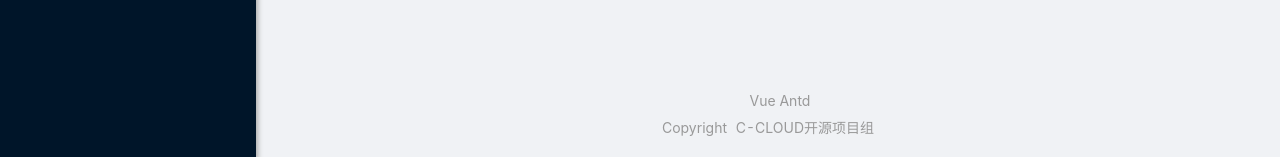
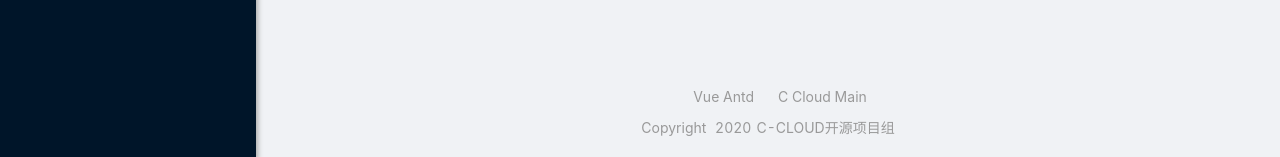
Before and after one commit to iwangjie/ccloud-web, a Vue app: page / in a window 1280 px wide. Shown: the part 640-797 px from the top of the page. Built offline with nearby package versions, Linux system fonts and the light colour scheme.

Commit message:
完善footer组件

```diff
--- a/src/components/Footer/index.vue
+++ b/src/components/Footer/index.vue
@@ -3,17 +3,19 @@
  * @Author: kcz
  * @Date: 2020-02-29 09:42:06
  * @LastEditors: kcz
- * @LastEditTime: 2020-02-29 10:01:09
+ * @LastEditTime: 2020-02-29 10:08:10
  -->
 <template>
   <div class="footer">
     <div class="links">
-      <a><a-icon type="github" target="github" /></a>
-      <a href="https://ant.design/" target="ant">Vue Antd</a>
+      <a href="https://github.com/iwangjie/ccloud-web" target="github"><a-icon type="github" /></a>
+      <a href="https://www.antdv.com/docs/vue/introduce/" target="ant">Vue Antd</a>
+      <a href="https://github.com/iwangjie/ccloud-main" target="github">C Cloud Main</a>
     </div>
     <div class="copyright">
       Copyright
       <a-icon type="copyright" />
+      <span>2020</span>
       <span>C-CLOUD开源项目组</span>
     </div>
   </div>
@@ -21,7 +23,7 @@
 <style lang="less" scoped>
 .footer {
   height: 90px;
-  padding: 20px;
+  padding: 16px;
   .links {
     display: flex;
     justify-content: center;
@@ -32,7 +34,7 @@
   }
   .copyright {
     text-align: center;
-    padding: 6px 0 0;
+    padding: 10px 0 0;
     color: #999;
     >span{
       padding-left: 5px;
```
